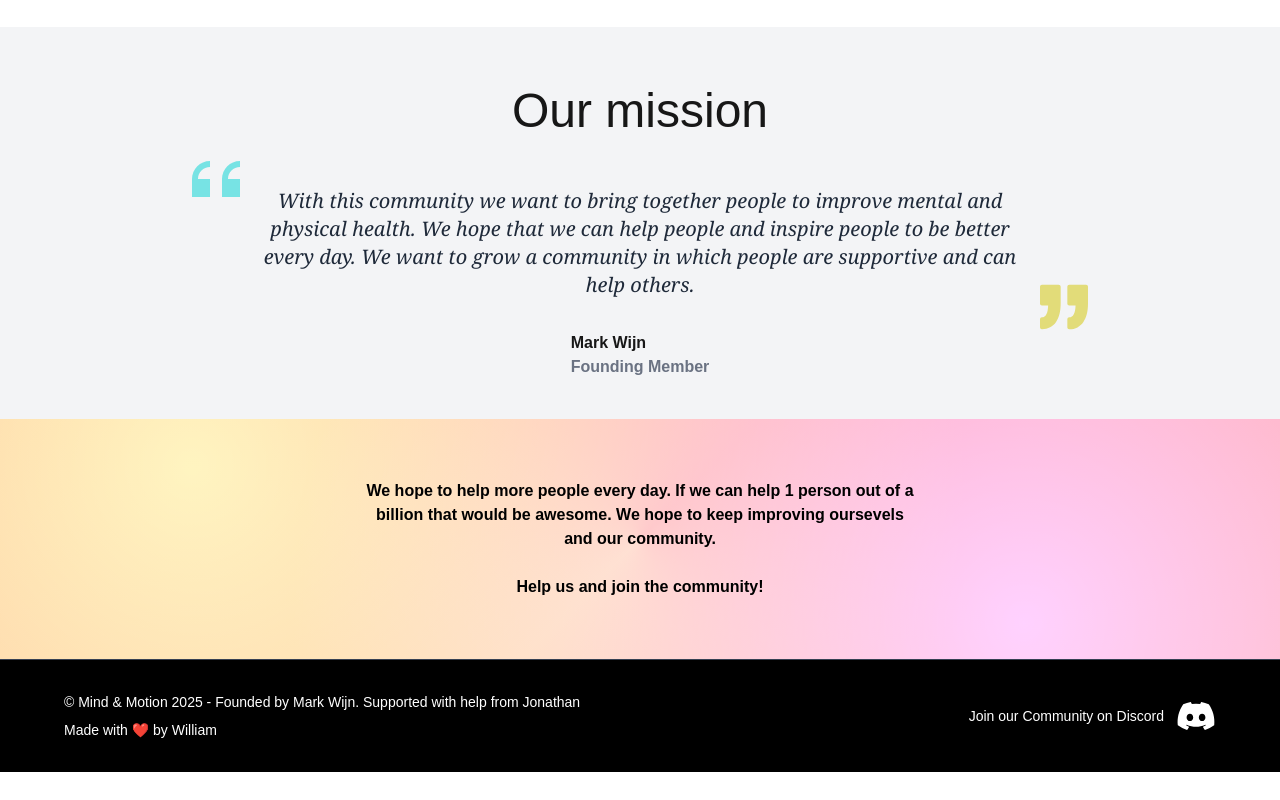
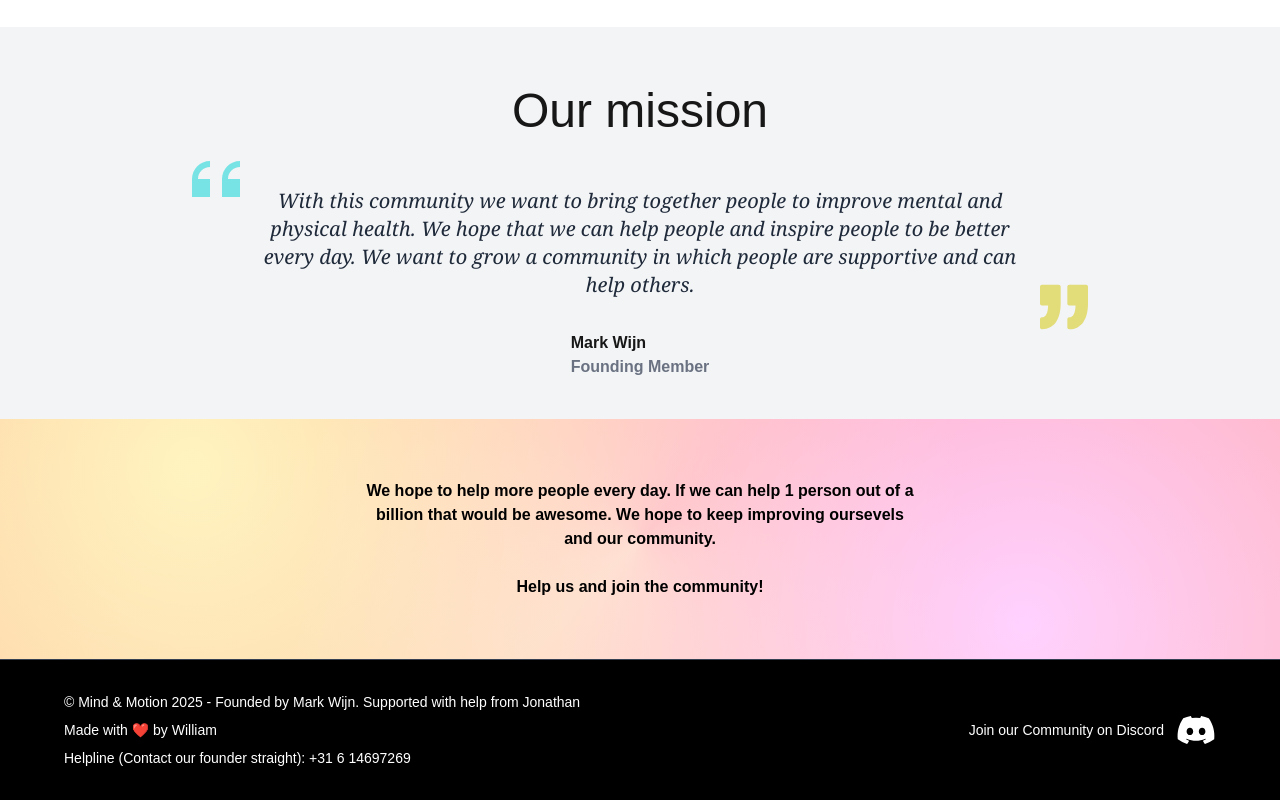
Before and after one commit to Arce-Mdina/mindandmotionfoundation, a Next.js app: page / in a window 1280 px wide. Shown: the part 2185-2985 px from the top of the page. Before the commit the page ends 2957 px from the top, so only its background shows below. Built offline with nearby package versions, Linux system fonts and the light colour scheme; a web font is replaced by a local one.

Commit message:
Helpline contact

```diff
--- a/components/Contact.tsx
+++ b/components/Contact.tsx
@@ -8,6 +8,7 @@ const Contact = () => {
         <div className="mb-4 md:mb-0 text-center md:text-left">
           <p className="text-sm font-light">&copy; Mind & Motion 2025 - Founded by Mark Wijn. Supported with help from Jonathan</p>
           <p className="text-sm font-light mt-2">Made with ❤️ by William</p>
+          <p className="text-sm font-light mt-2">Helpline (Contact our founder straight): +31 6 14697269</p>
         </div>
         <div className="flex items-center">
           <span className="mr-3 text-sm">Join our Community on Discord</span>
```
